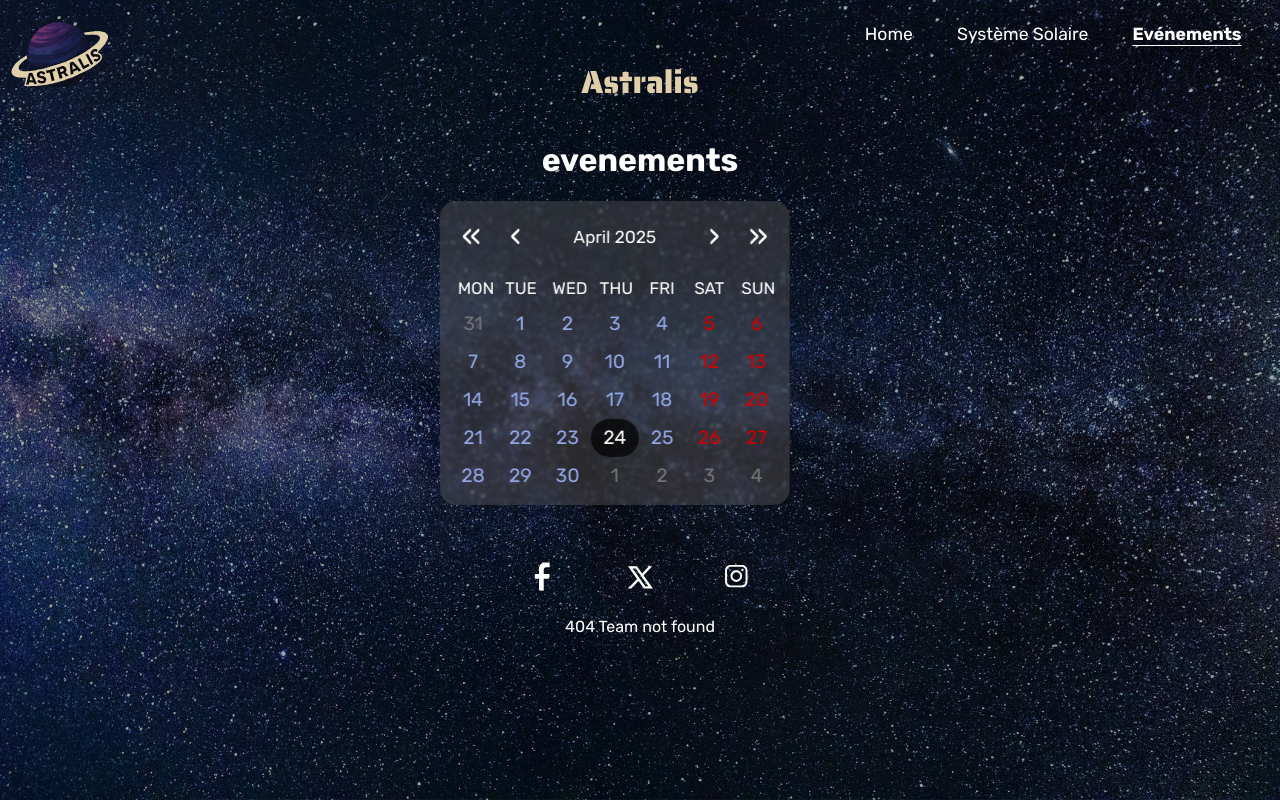
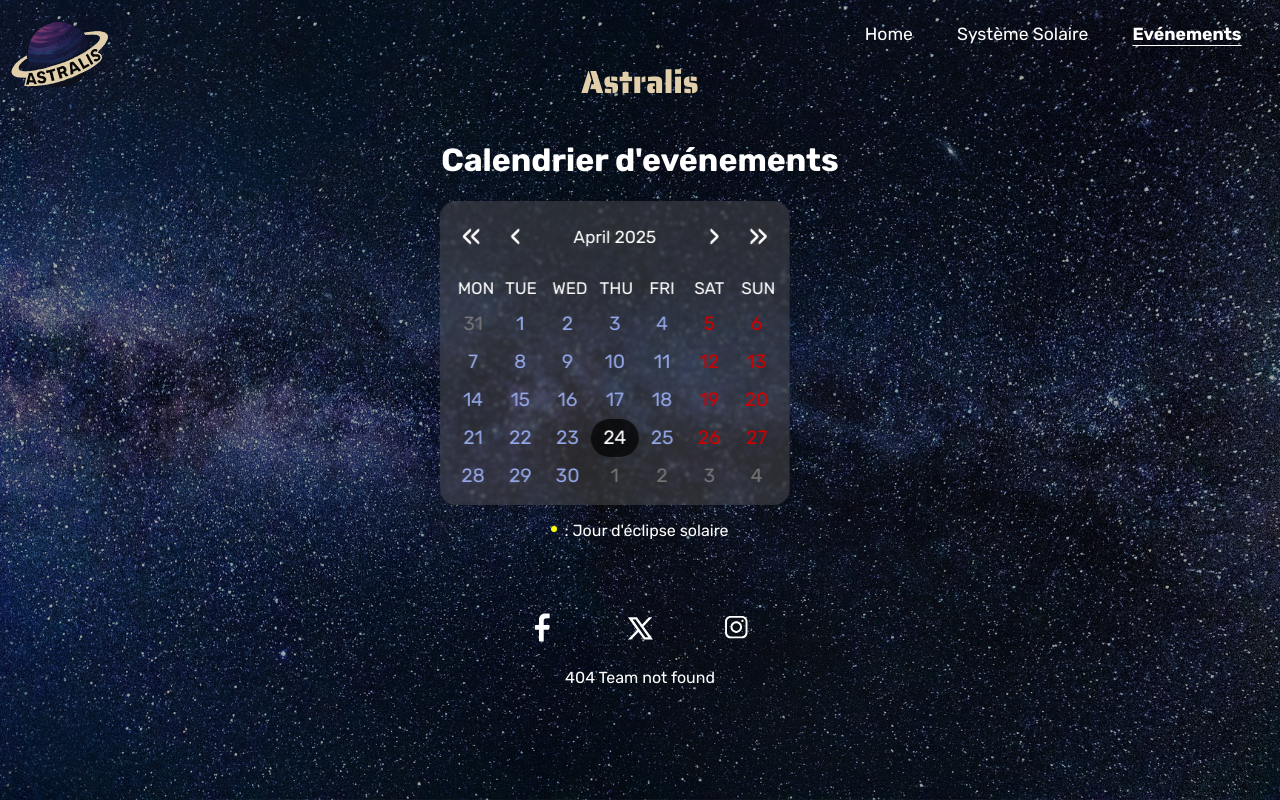
Before and after one commit to wildcodeschool-2025-03/JS-RemoteFR-Vert-ASquad-404-Team-not-found-P2, a React (Vite) app in the folder client/: page /evenements in a window 1280 px wide. Built offline with nearby package versions, Linux system fonts and the light colour scheme; no server answers.

Commit message:
feat: add calendar caption

```diff
--- a/client/src/components/CalendarEvents/CalendarEvents.css
+++ b/client/src/components/CalendarEvents/CalendarEvents.css
@@ -6,8 +6,26 @@
   align-items: center;
 }
 
-h1 {
+.mainEvents h1,
+.mainEvents p {
   color: white;
+}
+.mainEvents p {
+  color: white;
+  display: flex;
+  flex-direction: row;
+  justify-content: space-between;
+  gap: 5px;
+}
+
+.point {
+  background-color: yellow;
+  border-radius: 50%;
+  content: "";
+  width: 6px;
+  height: 6px;
+  margin: 5px 2px 0 0;
+  display: block;
 }
 
 .dotted {
--- a/client/src/components/CalendarEvents/CalendarEvents.tsx
+++ b/client/src/components/CalendarEvents/CalendarEvents.tsx
@@ -52,14 +52,9 @@ export default function CalendarEvents() {
         ),
     ) || [];
 
-  console.log(transDate);
-
-  //const eclipse = [new Date(2023, 2, 29), new Date(2023, 8, 21)];
-  //console.log(eclipse);
-
   return (
     <main className="mainEvents">
-      <h1>evenements</h1>
+      <h1>Calendrier d'evénements</h1>
       <Calendar
         onChange={onChange}
         value={value}
@@ -74,6 +69,9 @@ export default function CalendarEvents() {
           return classes;
         }}
       />
+      <p>
+        <span className="point" /> : Jour d'éclipse solaire
+      </p>
     </main>
   );
 }
```
